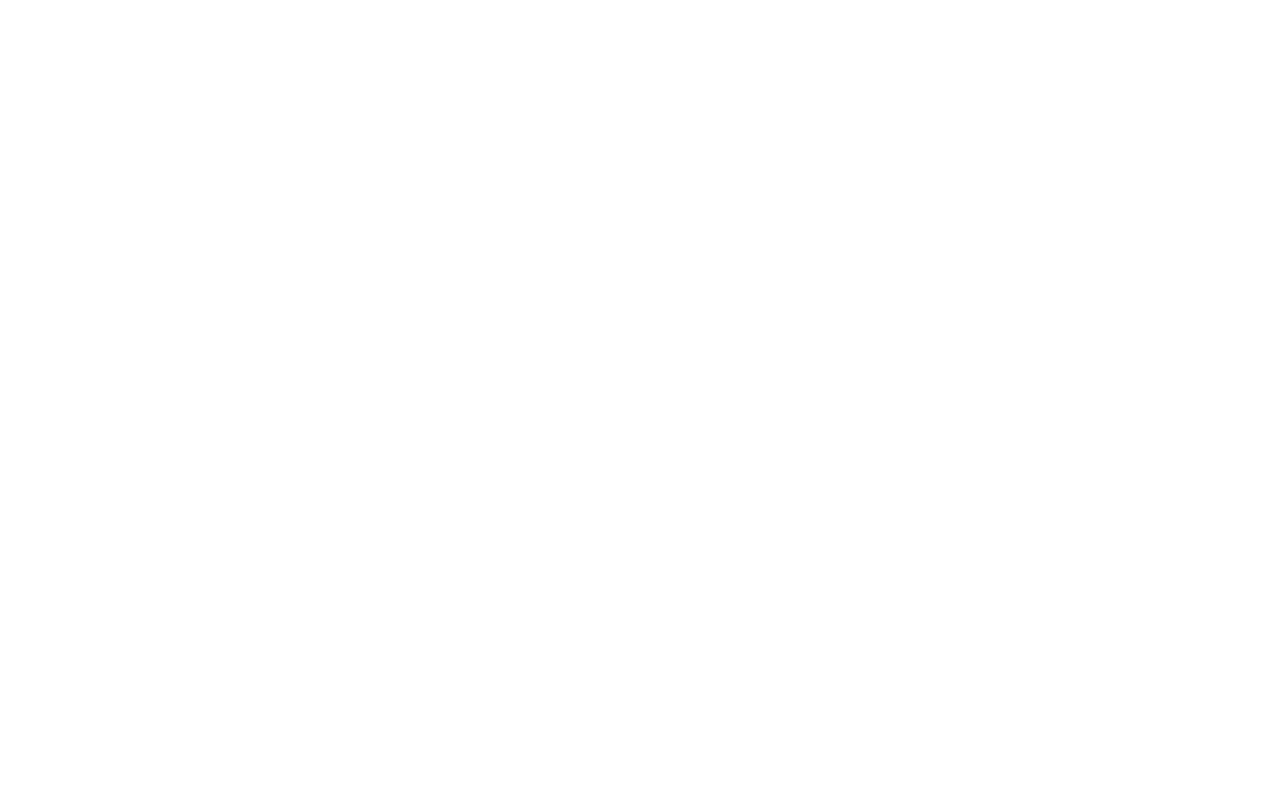
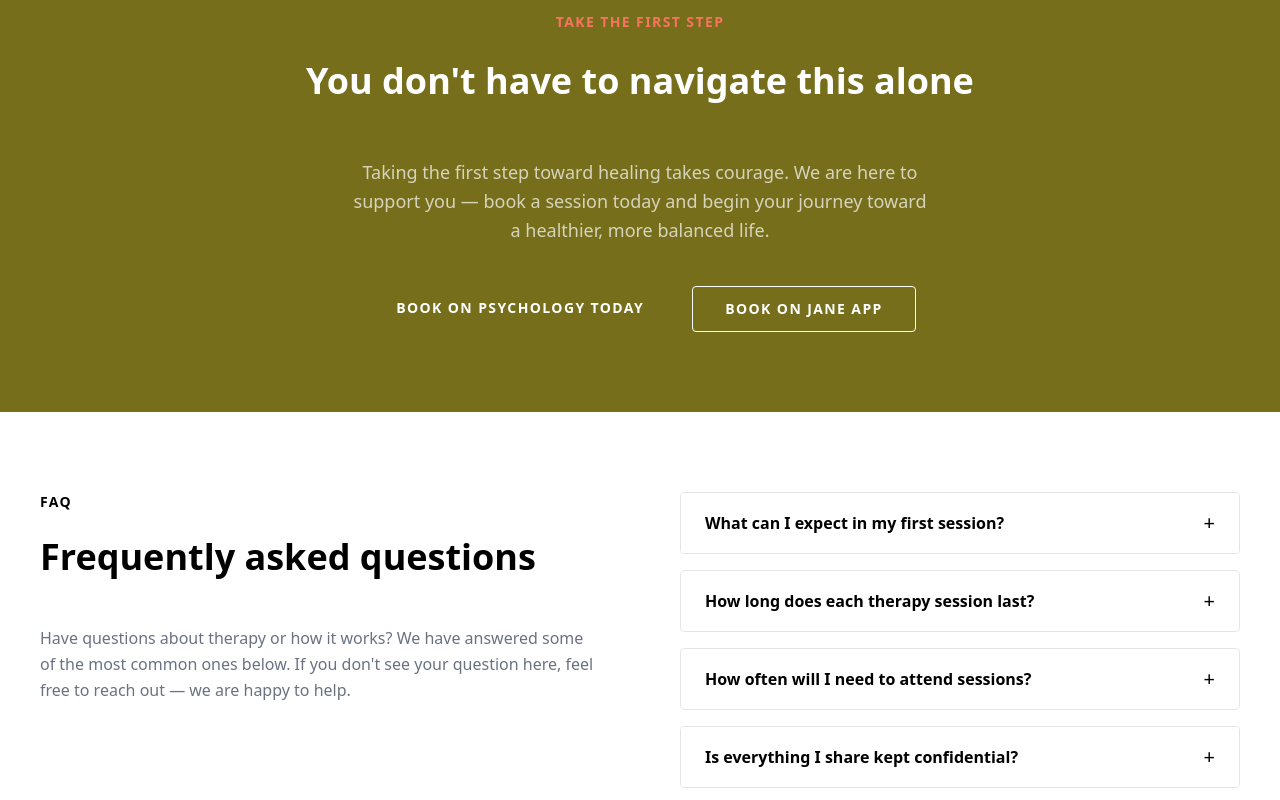
Before and after one commit to lamba01/healing-path-services, a Next.js app: page / in a window 1280 px wide. Shown: the part 2900-3700 px from the top of the page. Before the commit the page ends 2832 px from the top, so only its background shows below. Built offline with nearby package versions, Linux system fonts and the light colour scheme.

Commit message:
Add Booking CTA and FAQ sections; update Home component layout

```diff
--- a/src/app/page.js
+++ b/src/app/page.js
@@ -2,6 +2,8 @@ import Hero from "@/components/sections/hero";
 import Intro from "@/components/sections/intro";
 import Founder from "@/components/sections/founder";
 import Approach from "@/components/sections/approach";
+import BookingCta from "@/components/sections/bookingCTA";
+import FAQ from "@/components/sections/faqs";
 
 export default function Home() {
   return (
@@ -10,6 +12,8 @@ export default function Home() {
       <Intro />
       <Founder />
       <Approach />
+      <BookingCta />
+      <FAQ />
     </div>
   );
 }
--- a/src/components/sections/approach.jsx
+++ b/src/components/sections/approach.jsx
@@ -10,13 +10,13 @@ export default function Approach() {
       number: "02",
       title: "Trauma-Informed Care",
       description:
-        "Healing unfolds at your pace. We prioritize safety, choice and nervous system regulation — creating a space where you can explore your experiences without feeling overwhelmed.",
+        "Healing unfolds at your pace. We prioritize safety, choice and nervous system regulation, creating a space where you can explore your experiences without feeling overwhelmed.",
     },
     {
       number: "03",
       title: "Empowerment Focused",
       description:
-        "Our goal is not just to help you cope but to help you grow — building self-awareness, emotional balance and a lasting sense of empowerment in your healing journey.",
+        "Our goal is not just to help you cope but to help you grow, building self-awareness, emotional balance and a lasting sense of empowerment in your healing journey.",
     },
   ]
 
@@ -54,7 +54,6 @@ export default function Approach() {
             </div>
           ))}
         </div>
-
       </div>
     </section>
   )
--- /dev/null
+++ b/src/components/sections/bookingCTA.jsx
@@ -0,0 +1,46 @@
+export default function BookingCta() {
+  return (
+    <section className="bg-olive-500 py-20 px-6 lg:px-10">
+      <div className="max-w-7xl mx-auto flex flex-col items-center text-center space-y-6">
+
+        {/* LABEL */}
+        <p className="text-coral-500 text-sm font-semibold uppercase tracking-widest">
+          Take The First Step
+        </p>
+
+        {/* HEADING */}
+        <h2 className="text-white text-3xl sm:text-4xl font-bold leading-snug max-w-2xl">
+          You don&apos;t have to navigate this alone
+        </h2>
+
+        {/* DIVIDER */}
+        <div className="w-12 h-1 bg-coral rounded" />
+
+        {/* SUBTEXT */}
+        <p className="text-white/70 text-base sm:text-lg max-w-xl leading-relaxed">
+          Taking the first step toward healing takes courage. We are here to support you
+          — book a session today and begin your journey toward a healthier, more balanced life.
+        </p>
+
+        {/* BUTTONS */}
+        <div className="flex flex-col sm:flex-row gap-4 pt-4">
+          <a
+            href="#"
+            target="_blank"
+            rel="noopener noreferrer"
+            className="px-8 py-3 bg-coral text-white text-sm font-semibold uppercase tracking-widest rounded hover:bg-coral/90 transition-all duration-200 hover:scale-105">
+            Book on Psychology Today
+          </a>
+            <a
+            href="#"
+            target="_blank"
+            rel="noopener noreferrer"
+            className="px-8 py-3 border border-white text-white text-sm font-semibold uppercase tracking-widest rounded hover:bg-olive-600 transition-all duration-200 hover:scale-105">
+            Book on Jane App
+          </a>
+        </div>
+
+      </div>
+    </section>
+  )
+}
--- /dev/null
+++ b/src/components/sections/faqs.jsx
@@ -0,0 +1,89 @@
+'use client'
+import { useState } from 'react'
+
+const faqs = [
+  {
+    question: "What can I expect in my first session?",
+    answer:
+      "Your first session is a chance for us to get to know each other. We will talk about what brought you to therapy, your goals and what you hope to achieve. It is a relaxed, judgement-free conversation — there is no pressure to share more than you are comfortable with.",
+  },
+  {
+    question: "How long does each therapy session last?",
+    answer:
+      "Each session typically lasts 50 minutes. Depending on your needs and the type of therapy, some sessions may be longer. We will discuss what works best for you during your initial consultation.",
+  },
+  {
+    question: "How often will I need to attend sessions?",
+    answer:
+      "This depends on your individual needs and goals. Most clients start with weekly sessions and gradually move to bi-weekly as they progress. We will work together to find a frequency that feels right for you.",
+  },
+  {
+    question: "Is everything I share kept confidential?",
+    answer:
+      "Yes, absolutely. Everything discussed in therapy is strictly confidential. The only exceptions are situations where there is a risk of harm to yourself or others, as required by law. Your privacy and safety are our top priorities.",
+  },
+  {
+    question: "Do you offer virtual or online therapy sessions?",
+    answer:
+      "Yes, we offer secure virtual therapy sessions for clients who prefer to attend from the comfort of their own space. Online sessions are just as effective as in-person and offer greater flexibility for busy schedules.",
+  },
+  {
+    question: "How do I know if therapy is right for me?",
+    answer:
+      "If you are feeling stuck, overwhelmed, or simply want a safe space to explore your thoughts and emotions, therapy can help. You do not need to be in crisis to benefit — many people use therapy as a tool for personal growth and self-discovery.",
+  },
+]
+
+export default function FAQ() {
+    const [openIndex, setOpenIndex] = useState(null)
+
+  return (
+    <section className="bg-white py-20 px-6 lg:px-10">
+      <div className="max-w-7xl mx-auto grid md:grid-cols-2 gap-12 lg:gap-20 items-start">
+
+        {/* LEFT */}
+        <div className="space-y-5 md:sticky md:top-28">
+          <p className="text-coral text-sm font-semibold uppercase tracking-widest">
+            FAQ
+          </p>
+          <h2 className="text-olive text-3xl sm:text-4xl font-bold leading-snug">
+            Frequently asked questions
+          </h2>
+          <div className="w-12 h-1 bg-coral rounded" />
+          <p className="text-gray-500 text-base leading-relaxed">
+            Have questions about therapy or how it works? We have answered
+            some of the most common ones below. If you don&apos;t see your
+            question here, feel free to reach out — we are happy to help.
+          </p>
+        </div>
+
+        {/* RIGHT — ACCORDION */}
+        <div className="space-y-4">
+          {faqs.map((faq, index) => (
+            <div
+              key={index}
+              className="border border-stone-200 rounded overflow-hidden">
+              <button
+                onClick={() => setOpenIndex(openIndex === index ? null : index)}
+                className="w-full flex justify-between items-center px-6 py-4 text-left bg-white hover:bg-stone-50 transition-colors duration-200">
+                <span className="text-olive font-semibold text-sm sm:text-base pr-4">
+                  {faq.question}
+                </span>
+                <span className={`text-coral text-xl font-light transition-transform duration-300 ${openIndex === index ? 'rotate-45' : ''}`}>
+                  +
+                </span>
+              </button>
+
+              <div className={`transition-all duration-300 overflow-hidden ${openIndex === index ? 'max-h-60' : 'max-h-0'}`}>
+                <p className="px-6 py-4 text-gray-500 text-sm leading-relaxed border-t border-stone-100">
+                  {faq.answer}
+                </p>
+              </div>
+            </div>
+          ))}
+        </div>
+
+      </div>
+    </section>
+  )
+}
--- a/src/components/ui/navbar.jsx
+++ b/src/components/ui/navbar.jsx
@@ -46,7 +46,7 @@ export default function Navbar() {
         {/* Desktop CTA */}
         <div className="hidden md:flex">
           <Link href="/contact"
-            className="px-5 py-2 capitalize border rounded border-white text-white text-sm font-medium tracking-widest hover:bg-white hover:text-olive transition-all duration-200">
+            className="px-5 py-2 capitalize border rounded border-white text-white text-sm font-medium tracking-widest hover:bg-olive-600 hover:text-olive transition-all duration-200">
             Book Appointment
           </Link>
         </div>
```
